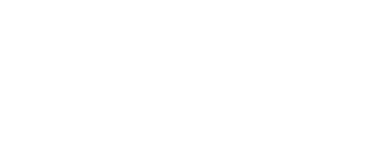
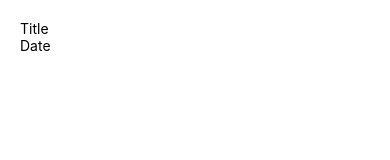
Before and after one commit to ThomHarty/StreetGroup, a React Native app: screen / in a window 390 px wide. Shown: the top 160 px of the page. Built offline with nearby package versions, Linux system fonts and the light colour scheme.

Commit message:
Added Bank Holiday Molecule

```diff
--- a/src/App.tsx
+++ b/src/App.tsx
@@ -1,13 +1,16 @@
 import React, {ReactElement} from 'react';
-import {View} from 'react-native';
+import {SafeAreaView} from 'react-native';
 import {Provider} from 'react-redux';
 
 import {store} from './store';
+import {BankHolidayItem} from './ui/molecules';
 
 export const App = (): ReactElement => {
   return (
     <Provider store={store}>
-      <View />
+      <SafeAreaView>
+        <BankHolidayItem title={{text: 'Title'}} date={{text: 'Date'}} />
+      </SafeAreaView>
     </Provider>
   );
 };
--- a/src/store/index.ts
+++ b/src/store/index.ts
@@ -1,7 +1,11 @@
 import {configureStore} from '@reduxjs/toolkit';
 
+import {bankHolidaysReducer} from './bankHolidays/bankHolidays.slice';
+
 export const store = configureStore({
-  reducer: {},
+  reducer: {
+    bankHolidays: bankHolidaysReducer,
+  },
 });
 
 export type RootState = ReturnType<typeof store.getState>;
--- /dev/null
+++ b/src/ui/molecules/BankHolidayItem/BankHolidayItem.styles.ts
@@ -0,0 +1,11 @@
+import {StyleSheet} from 'react-native';
+
+import {IBankHolidayItemStyles} from './BankHolidayItem.types';
+
+export const useStyles = (): IBankHolidayItemStyles => {
+  return StyleSheet.create({
+    container: {
+      padding: 20,
+    },
+  });
+};
--- /dev/null
+++ b/src/ui/molecules/BankHolidayItem/BankHolidayItem.tsx
@@ -0,0 +1,18 @@
+import React, {memo, ReactElement} from 'react';
+import {View} from 'react-native';
+
+import {Typography} from '../../atoms';
+import {useStyles} from './BankHolidayItem.styles';
+import {IBankHolidayItemProps} from './BankHolidayItem.types';
+
+export const BankHolidayItem = memo(
+  ({title, date}: IBankHolidayItemProps): ReactElement => {
+    const styles = useStyles();
+    return (
+      <View style={styles.container}>
+        <Typography {...title} />
+        <Typography {...date} />
+      </View>
+    );
+  },
+);
--- /dev/null
+++ b/src/ui/molecules/index.ts
@@ -0,0 +1,2 @@
+export {BankHolidayItem} from './BankHolidayItem/BankHolidayItem';
+export {type IBankHolidayItemProps} from './BankHolidayItem/BankHolidayItem.types';
```
Also changed, not shown: src/ui/molecules/BankHolidayItem/BankHolidayItem.types.ts (added, +11 -0 lines).
